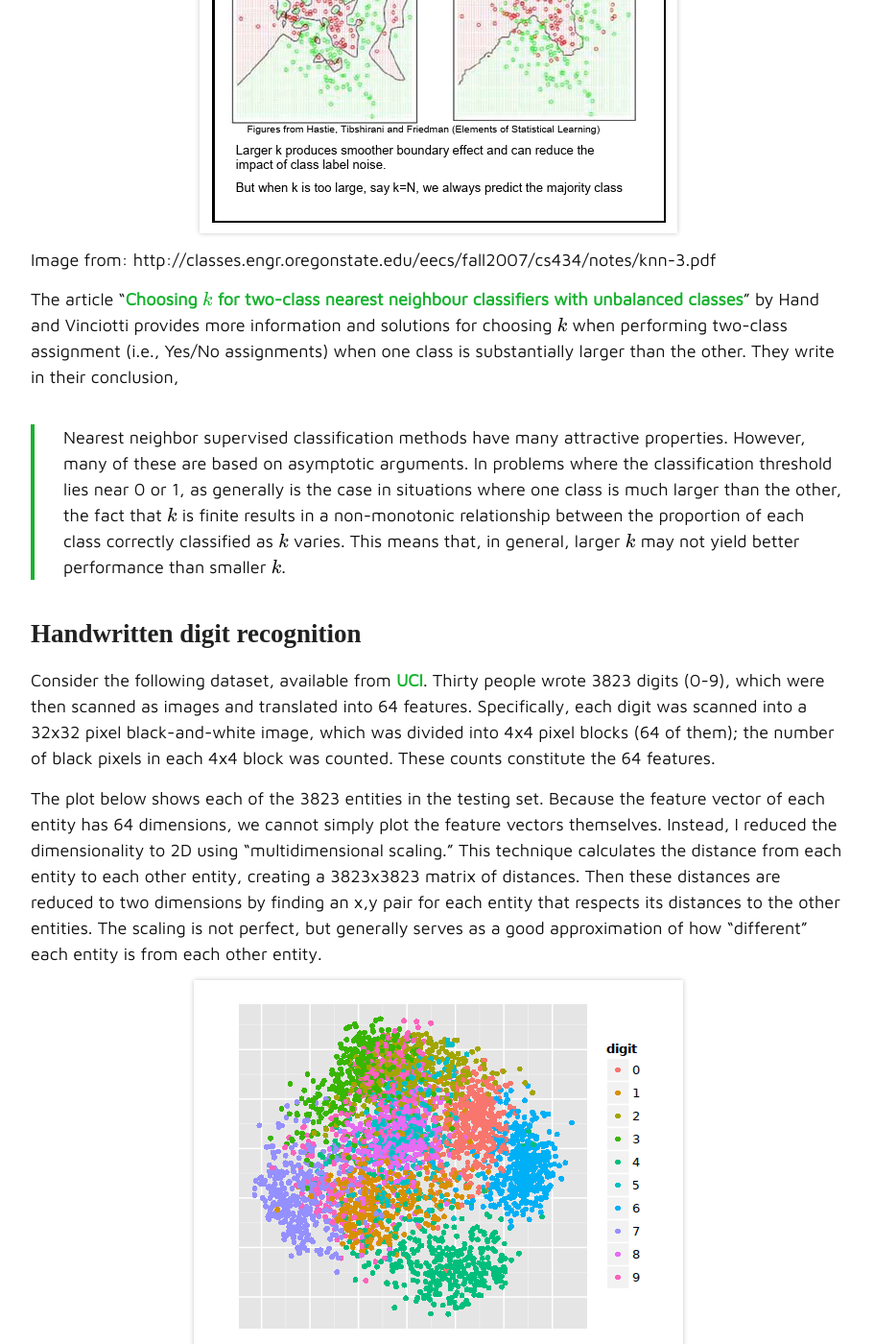
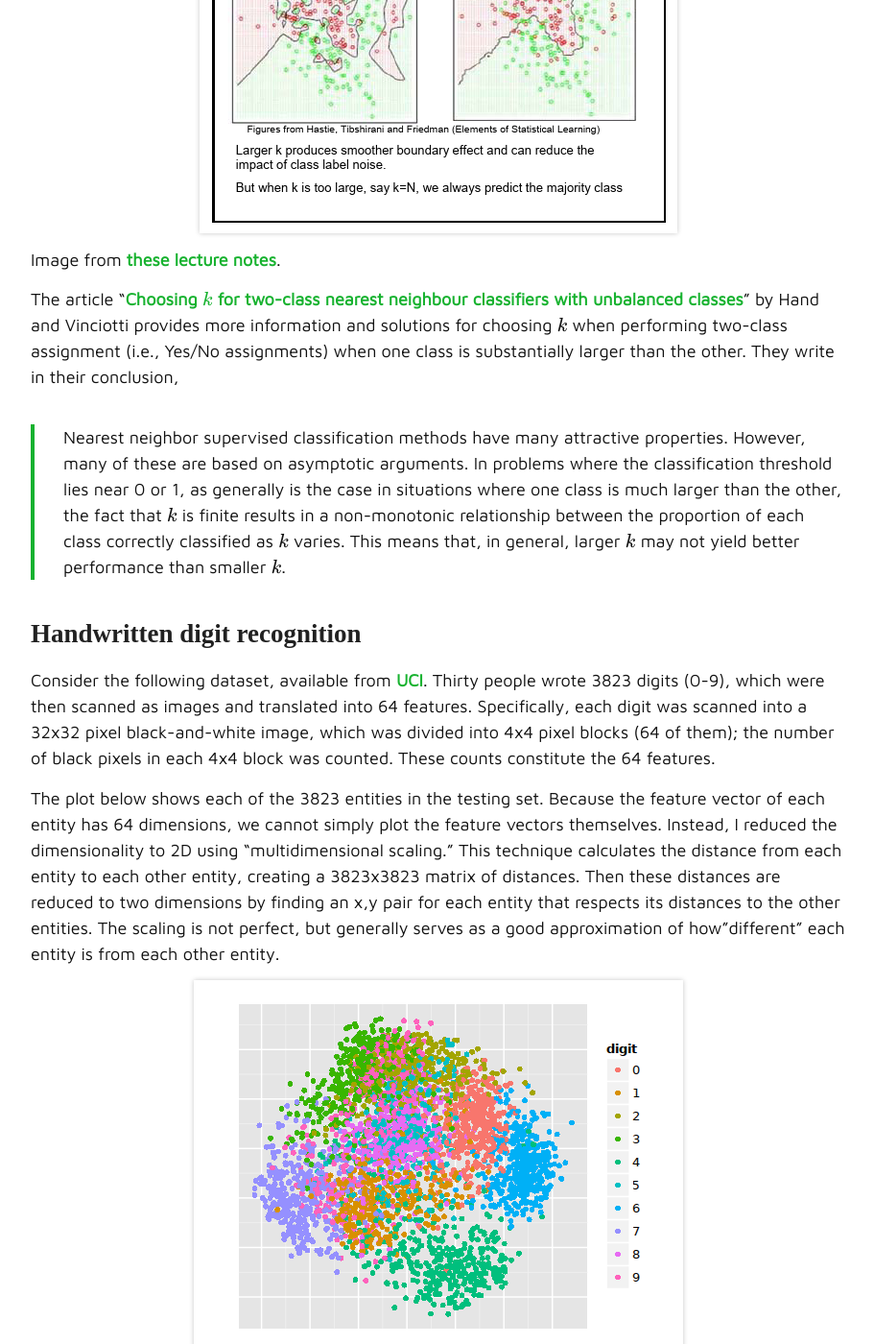
Before and after one commit to joshuaeckroth/csci431-website, a Jekyll site: the page built from notes/k-nn.md, in a window 1280 px wide and 1400 px high, scrolled down 1513 px. Shown: the whole window at 96% size, without its empty margins (183-1094 px from the left). Built offline with Jekyll 4.4.1, drawn with Linux system fonts in a browser that asks for light colours; some web fonts are replaced; formulas are drawn with MathJax 3; some of the changed text lies outside the part shown.

Commit message:
Updated K-nn notes

```diff
--- a/notes/k-nn.md
+++ b/notes/k-nn.md
@@ -23,81 +22,38 @@
 |               6.3 |              3.3 |               6.0 |              2.5 | iris virginica  |
 |               ... |              ... |               ... |              ... | ...             |
 
-If we get a new set of measurements from a new plant, we can predict
-(approximate, guess) which species it is by the following procedure:
+If we get a new set of measurements from a new plant, we can predict (approximate, guess) which species it is by the following procedure:
 
-1. Find (using Euclidean distance, for example), the $k$ nearest
-   entities from the training set. These entities have known labels. The
-   choice of $k$ is left to us.
+1. Find (using Euclidean distance, for example), the $k$ nearest entities from the training set. These entities have known labels. The choice of $k$ is left to us.
 
-2. Among these $k$ entities, which label is most common? That is the
-   label for the unknown entity.
+2. Among these $k$ entities, which label is most common? That is the label for the unknown entity.
 
-What we have is a voting mechanism, where a simple majority
-wins. Sometimes it is a good idea to give each vote a weight, such as
-the inverse of the entity's distant from the unknown entity (so more
+What we have is a voting mechanism, where a simple majority wins. Sometimes it is a good idea to give each vote a weight, such as the inverse of the entity's distant from the unknown entity (so more
 distance votes count for less).
 
 ## Choosing k
 
 ![Effect of k](/images/effect-of-k.png)
 
-Image from: http://classes.engr.oregonstate.edu/eecs/fall2007/cs434/notes/knn-3.pdf
+Image from [these lecture notes](http://classes.engr.oregonstate.edu/eecs/fall2007/cs434/notes/knn-3.pdf).
 
-The article
-"[Choosing $k$ for two-class nearest neighbour classifiers with unbalanced classes](http://www.sciencedirect.com/science/article/pii/S016786550200394X)"
-by Hand and Vinciotti provides more information and solutions for
-choosing $k$ when performing two-class assignment (i.e., Yes/No
-assignments) when one class is substantially larger than the
-other. They write in their conclusion,
+The article "[Choosing $k$ for two-class nearest neighbour classifiers with unbalanced classes](http://www.sciencedirect.com/science/article/pii/S016786550200394X)" by Hand and Vinciotti provides more information and solutions for choosing $k$ when performing two-class assignment (i.e., Yes/No assignments) when one class is substantially larger than the other. They write in their conclusion,
 
-> Nearest neighbor supervised classification methods have many
-> attractive properties. However, many of these are based on asymptotic
-> arguments. In problems where the classification threshold lies near 0
-> or 1, as generally is the case in situations where one class is much
-> larger than the other, the fact that $k$ is finite results in a
-> non-monotonic relationship between the proportion of each class
-> correctly classified as $k$ varies. This means that, in general,
-> larger $k$ may not yield better performance than smaller $k$.
+> Nearest neighbor supervised classification methods have many attractive properties. However, many of these are based on asymptotic arguments. In problems where the classification threshold lies near 0 or 1, as generally is the case in situations where one class is much larger than the other, the fact that $k$ is finite results in a non-monotonic relationship between the proportion of each class correctly classified as $k$ varies. This means that, in general, larger $k$ may not yield better performance than smaller $k$.
 
 ## Handwritten digit recognition
 
-Consider the following dataset, available from
-[UCI](http://archive.ics.uci.edu/ml/datasets/Optical+Recognition+of+Handwritten+Digits). Thirty
-people wrote 3823 digits (0-9), which were then scanned as images and
-translated into 64 features. Specifically, each digit was scanned into
-a 32x32 pixel black-and-white image, which was divided into 4x4 pixel
-blocks (64 of them); the number of black pixels in each 4x4 block was
-counted. These counts constitute the 64 features.
+Consider the following dataset, available from [UCI](http://archive.ics.uci.edu/ml/datasets/Optical+Recognition+of+Handwritten+Digits). Thirty people wrote 3823 digits (0-9), which were then scanned as images and translated into 64 features. Specifically, each digit was scanned into a 32x32 pixel black-and-white image, which was divided into 4x4 pixel blocks (64 of them); the number of black pixels in each 4x4 block was counted. These counts constitute the 64 features.
 
-The plot below shows each of the 3823 entities in the testing
-set. Because the feature vector of each entity has 64 dimensions, we
-cannot simply plot the feature vectors themselves. Instead, I reduced
-the dimensionality to 2D using "multidimensional scaling." This
-technique calculates the distance from each entity to each other
-entity, creating a 3823x3823 matrix of distances. Then these distances
-are reduced to two dimensions by finding an x,y pair for each entity
-that respects its distances to the other entities. The scaling is not
-perfect, but generally serves as a good approximation of how
-"different" each entity is from each other entity.
+The plot below shows each of the 3823 entities in the testing set. Because the feature vector of each entity has 64 dimensions, we cannot simply plot the feature vectors themselves. Instead, I reduced the dimensionality to 2D using "multidimensional scaling." This technique calculates the distance from each entity to each other entity, creating a 3823x3823 matrix of distances. Then these distances are reduced to two dimensions by finding an x,y pair for each entity that respects its distances to the other entities. The scaling is not perfect, but generally serves as a good approximation of how"different" each entity is from each other entity.
 
 ![Digits MDS](/images/optdigits-true-class-mds.png)
 
-We see that each digit generally forms a cluster, although there is
-some overlap. The overlap may well be an artifact of the
-multidimensional scaling; perhaps there is no overlap if the data were
-to be graphed in more dimensions.
+We see that each digit generally forms a cluster, although there is some overlap. The overlap may well be an artifact of the multidimensional scaling; perhaps there is no overlap if the data were to be graphed in more dimensions.
 
-The k-nearest neighbor algorithm can be visualized using this
-plot. Say we get a new image, and we want our software to figure out
-which digit it is. We find the $k$ nearest examples from the training
-set, and figure out what is the most common digit among those
-examples. Looking at the plot, we can imagine that if the new entity
-would be placed in the bottom-middle area, that most of its nearest
-neighbors would be green, representing the digit 4.
+The k-nearest neighbor algorithm can be visualized using this plot. Say we get a new image, and we want our software to figure out which digit it is. We find the $k$ nearest examples from the training set, and figure out what is the most common digit among those examples. Looking at the plot, we can imagine that if the new entity would be placed in the bottom-middle area, that most of its nearest neighbors would be green, representing the digit 4.
 
-In fact, tests with this dataset have shown that the following $k$
-values produce the corresponding recognition accuracies:
+In fact, tests with this dataset have shown that the following $k$ values produce the corresponding recognition accuracies:
 
 | k value | accuracy |
 |---------+----------|
```
Also changed, not shown: other parts of notes/k-nn.md (+9 -62 lines).
